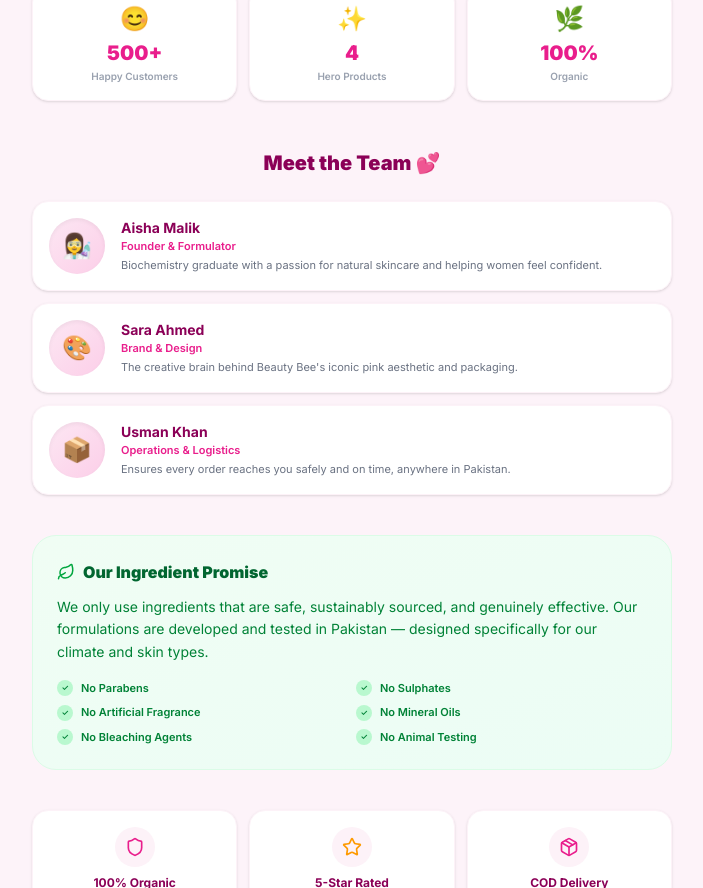
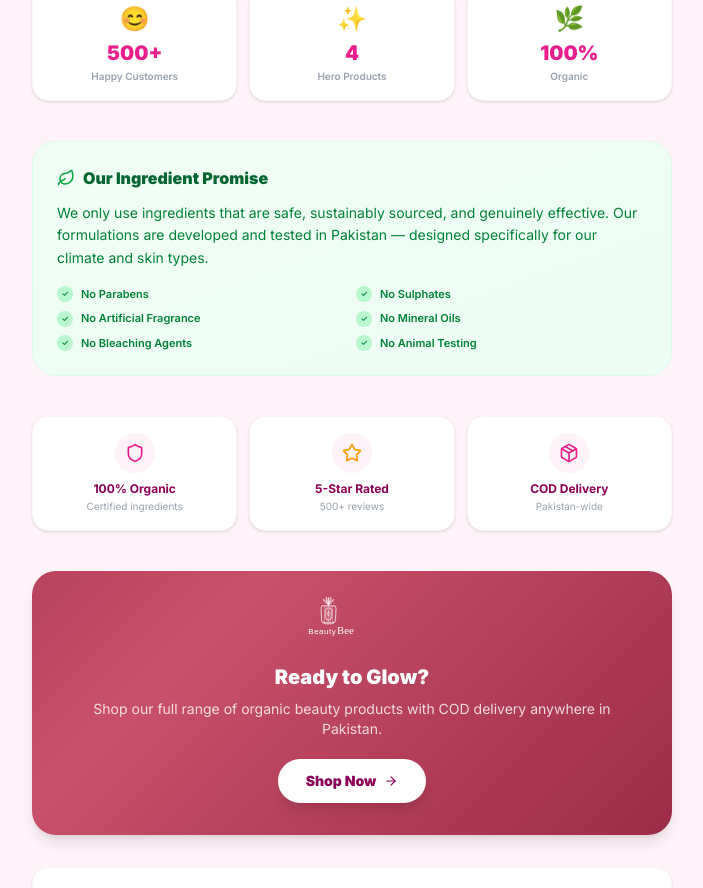
Before and after one commit to muhammadsiddiq5653/beauty-bee, a Next.js app: page /about in a window 1280 px wide. Shown: the part 1912-2800 px from the top of the page, without its empty margins (288-991 px from the left). Built offline with nearby package versions, Linux system fonts and the light colour scheme; no server answers; the database is empty; a web font is replaced by a local one.

Commit message:
Remove Meet the Team section from about page

```diff
--- a/src/app/about/page.tsx
+++ b/src/app/about/page.tsx
@@ -189,25 +189,6 @@ export default function AboutPage() {
           </div>
         </RevealSection>
 
-        {/* Team */}
-        <RevealSection className="mt-12">
-          <h2 className="font-black text-[#8b0057] text-xl text-center mb-6">Meet the Team 💕</h2>
-          <div className="space-y-3">
-            {TEAM.map((t, i) => (
-              <RevealSection key={t.name} delay={i * 80}
-                className="bg-white rounded-2xl p-4 flex gap-4 shadow-sm border border-pink-50">
-                <div className="w-14 h-14 rounded-full bg-gradient-to-br from-pink-100 to-pink-200 flex items-center justify-center text-2xl flex-shrink-0 shadow-inner">
-                  {t.emoji}
-                </div>
-                <div>
-                  <h3 className="font-bold text-[#8b0057] text-sm">{t.name}</h3>
-                  <p className="text-[11px] text-[#e91e8c] font-semibold">{t.role}</p>
-                  <p className="text-[11px] text-gray-500 mt-1 leading-snug">{t.desc}</p>
-                </div>
-              </RevealSection>
-            ))}
-          </div>
-        </RevealSection>
 
         {/* Ingredients promise */}
         <RevealSection className="mt-10 bg-gradient-to-br from-green-50 to-emerald-50 rounded-3xl p-6 border border-green-100">
```
